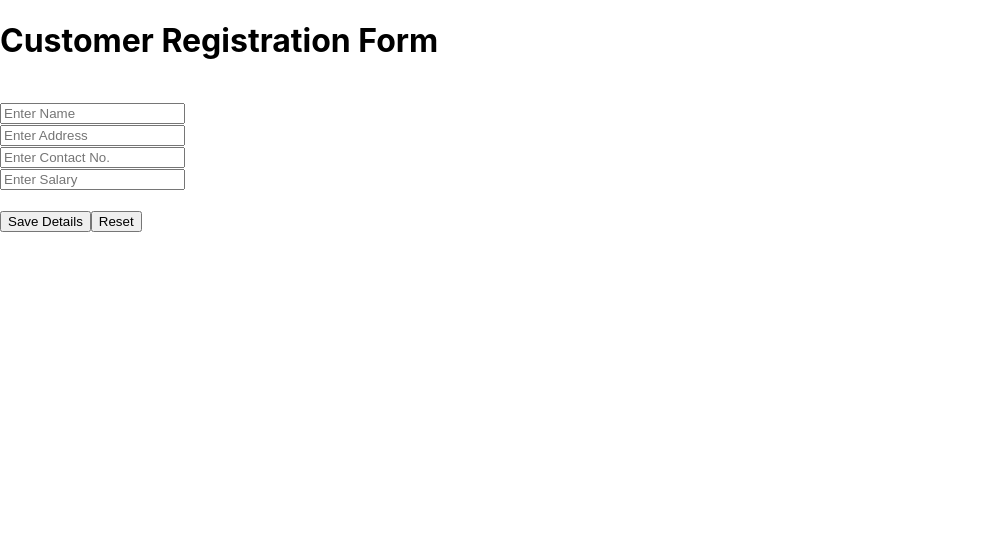
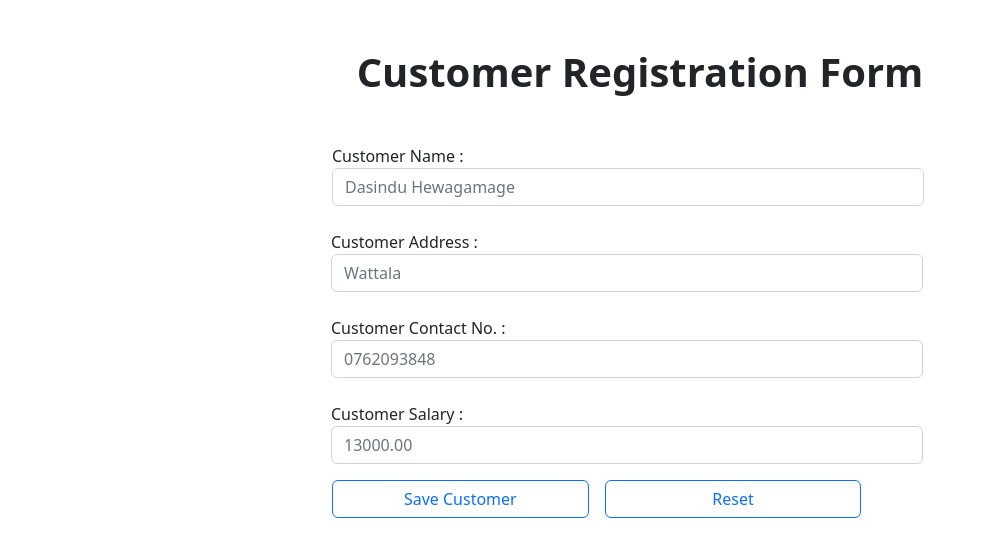
Before and after one commit to Dazzler123/React-JS-Library, a React (Create React App) app: page / in a window 1280 px wide. Shown: the top 556 px of the page, without its empty margins (0-987 px from the left). Built offline with nearby package versions, Linux system fonts and the light colour scheme.

Commit message:
Content updated

```diff
--- a/package.json
+++ b/package.json
@@ -6,6 +6,7 @@
     "@testing-library/jest-dom": "^5.16.5",
     "@testing-library/react": "^13.4.0",
     "@testing-library/user-event": "^13.5.0",
+    "bootstrap": "^5.2.3",
     "react": "^18.2.0",
     "react-dom": "^18.2.0",
     "react-scripts": "5.0.1",
--- a/src/App.js
+++ b/src/App.js
@@ -1,5 +1,7 @@
 // import logo from './logo.svg';
 import './App.css';
+import 'bootstrap/dist/css/bootstrap.css';
+import 'bootstrap/dist/js/bootstrap.js';
 import {FullName} from "./component/FullName";
 import {User} from "./component/User";
 import {UserDetails} from "./component/UserDetails";
--- a/src/component/CustomerForm.jsx
+++ b/src/component/CustomerForm.jsx
@@ -1,19 +1,56 @@
+import Bootstrap from 'bootstrap';
+
 export const CustomerForm = () => {
+    // save customer details
+    function saveCustomer() {
+        alert("Customer Saved Successfully!");
+    }
+
+    //clear text fields
+    function clearFields() {
+        document.getElementById('txtName').value = "";
+        document.getElementById('txtAddress').value = "";
+        document.getElementById('txtContactNo').value = "";
+        document.getElementById('txtSalary').value = "";
+    }
+
     return (
-        <div>
-            <h1 className="customerForm">Customer Registration Form</h1>
-            <br/>
-            <input id="name" type="text" placeholder="Enter Name"/>
-            <br/>
-            <input id="address" type="text" placeholder="Enter Address"/>
-            <br/>
-            <input id="contactNo" type="text" placeholder="Enter Contact No."/>
-            <br/>
-            <input id="salary" type="text" placeholder="Enter Salary"/>
-            <br/>
-            <br/>
-            <button>Save Details</button>
-            <button>Reset</button>
+        <div className="col-6 container mx-auto">
+            <h1 className="fs-1 mt-5 mb-5 text-center fw-bolder">Customer Registration Form</h1>
+            <div className="input-group mb-3 row col-12 g-4">
+                <label htmlFor="">
+                    Customer Name : <input id="txtName" className="form-control" type="text"
+                                           placeholder="Dasindu Hewagamage"/>
+                </label>
+
+                <br/>
+                <br/>
+                <label htmlFor="">
+                    Customer Address : <input id="txtAddress" className="form-control" type="text"
+                                              placeholder="Wattala"/>
+                </label>
+
+                <br/>
+                <br/>
+                <label htmlFor="">
+                    Customer Contact No. : <input id="txtContactNo" className="form-control" type="text"
+                                                  placeholder="0762093848"/>
+                </label>
+
+                <br/>
+                <br/>
+                <label htmlFor="">
+                    Customer Salary : <input id="txtSalary" className="form-control" type="text"
+                                             placeholder="13000.00"/>
+                </label>
+            </div>
+
+            <div className="row col-12 mx-auto">
+                <button type="button" className="btn btn-outline-primary me-3 col-5" onClick={saveCustomer}>Save
+                    Customer
+                </button>
+                <button type="button" className="btn btn-outline-primary col-5" onClick={clearFields}>Reset</button>
+            </div>
         </div>
     )
 }
```
Also changed, not shown: 1 other file (tests, documents, lock files or other folders).
